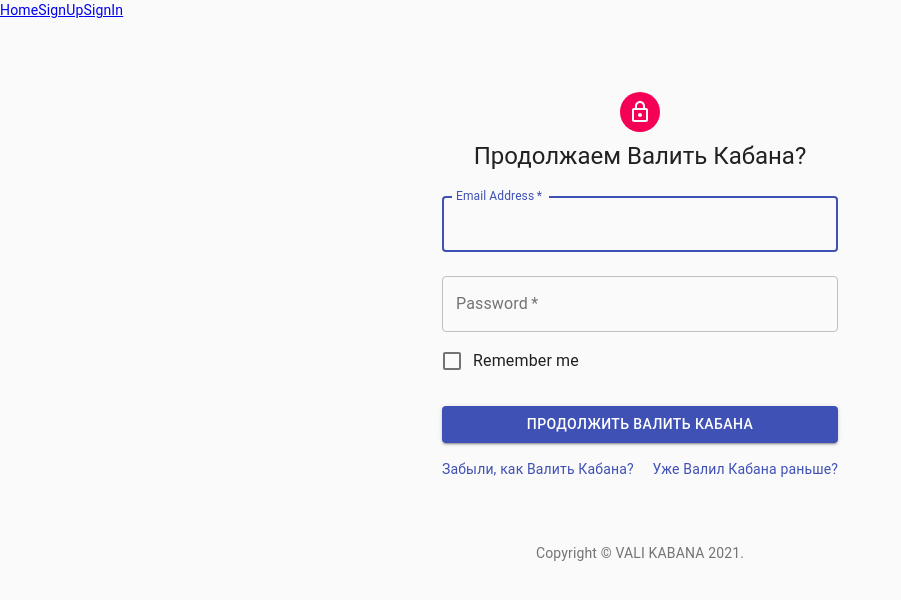
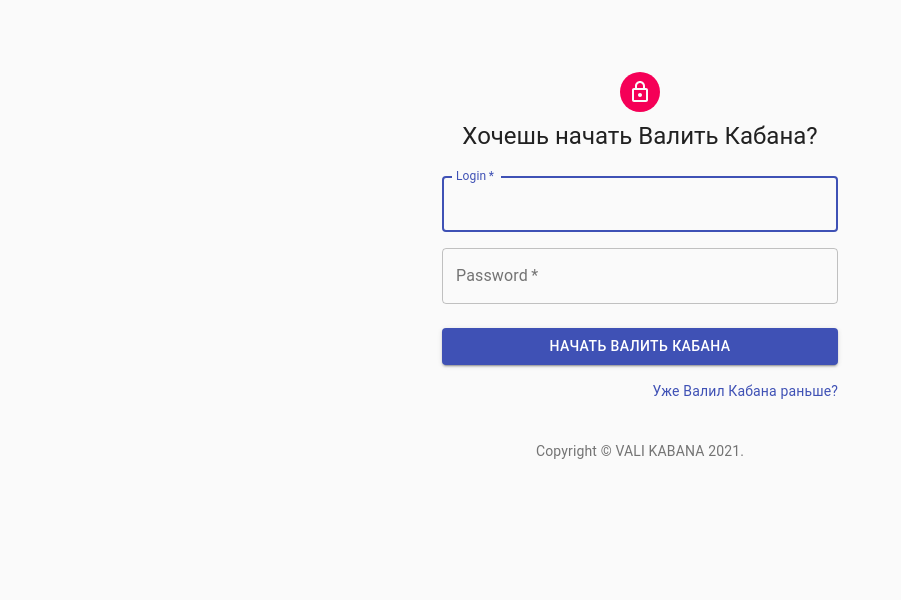
Before and after one commit to VALI-KABANA/weight-controll-app, a React (Create React App) app in the folder src/frontend/weight-controll-app/: page /signIn in a window 1280 px wide. Shown: the top 600 px of the page, without its empty margins (0-901 px from the left). Built offline with nearby package versions, Linux system fonts and the light colour scheme.

Commit message:
remove react-DOM components

```diff
--- a/src/frontend/weight-controll-app/package.json
+++ b/src/frontend/weight-controll-app/package.json
@@ -11,7 +11,6 @@
     "react": "^17.0.1",
     "react-dom": "^17.0.1",
     "react-hook-form": "^6.15.1",
-    "react-router-dom": "^5.2.0",
     "react-scripts": "4.0.1",
     "web-vitals": "^0.2.4"
   },
--- a/src/frontend/weight-controll-app/src/App.js
+++ b/src/frontend/weight-controll-app/src/App.js
@@ -1,24 +1,9 @@
 import React from "react";
-import { BrowserRouter, Route, Switch } from "react-router-dom";
 
 import SignUp from "./components/SignUp";
 import SignIn from "./components/SignIn";
-import Navigation from "./components/Navigation";
-import Home from "./components/Home";
 
 const App = () => {
-  return (
-    <BrowserRouter>
-      <div>
-        <Navigation />
-        <Switch>
-          <Route path="/" component={Home} exact />
-          <Route path="/signIn" component={SignIn} />
-          <Route path="/signUp" component={SignUp} />
-          <Route component={Error} />
-        </Switch>
-      </div>
-    </BrowserRouter>
-  );
+  return <SignUp />;
 };
 export default App;
--- a/src/frontend/weight-controll-app/src/components/Home.js
+++ /dev/null
@@ -1,12 +0,0 @@
-import React from "react";
-
-const home = () => {
-  return (
-    <div>
-      <h1>Home</h1>
-      <p>Home page body content</p>
-    </div>
-  );
-};
-
-export default home;
--- a/src/frontend/weight-controll-app/src/components/Navigation.js
+++ /dev/null
@@ -1,15 +0,0 @@
-import React from "react";
-
-import { NavLink } from "react-router-dom";
-
-const Navigation = () => {
-  return (
-    <div>
-      <NavLink to="/">Home</NavLink>
-      <NavLink to="/SignUp">SignUp</NavLink>
-      <NavLink to="/SignIn">SignIn</NavLink>
-    </div>
-  );
-};
-
-export default Navigation;
```
Also changed, not shown: 1 other file (tests, documents, lock files or other folders).
